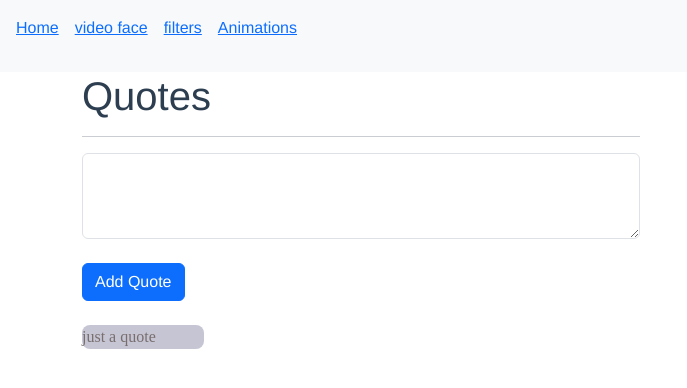
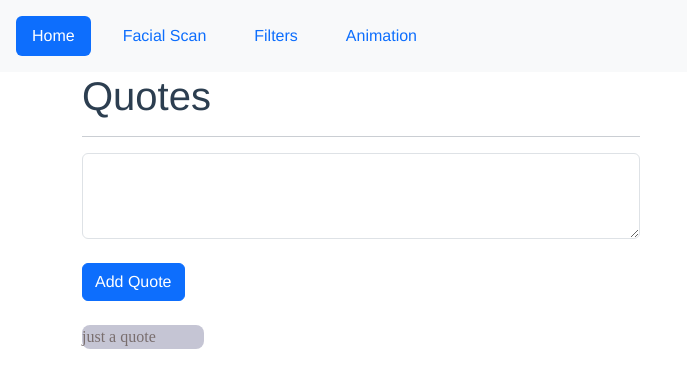
Before and after one commit to jeanpaulrestedur1234/my-project, a Vue app: page / in a window 1280 px wide. Shown: the top 388 px of the page, without its empty margins (0-687 px from the left). Built offline with nearby package versions, Linux system fonts and the light colour scheme.

Commit message:
re organizacion 2

```diff
--- a/src/components/pages/AnimationsComponent.vue
+++ b/src/components/pages/AnimationsComponent.vue
@@ -3,6 +3,7 @@
             <h1>Animations</h1>
             <hr>
             <button class="btn btn-primary" @click="show = !show">alert</button>
+            <br><br>
             <transition name="fade">
                 <div class="alert alert-info" v-if="show">some info</div>
             </transition>
--- a/src/components/pages/NavigateComponent.vue
+++ b/src/components/pages/NavigateComponent.vue
@@ -1,23 +1,23 @@
 <!-- src/components/NavigateComponent.vue -->
 <template>
+
   <nav>
-      <ul>
-        <li>
-          <router-link to="/">Home</router-link>
+    <ul class="nav nav-pills">
+      <li class="nav-item">
+        <router-link class="nav-link" to="/" exact-active-class="active" exact>Home</router-link>
       </li>
-        <li>
-          <router-link to="/facial_scanner">video face</router-link>
+      <li class="nav-item">
+        <router-link class="nav-link" to="/facial_scanner" exact-active-class="active">Facial Scan</router-link>
       </li>
-        <li>
-          <router-link to="/filters" >filters</router-link>
+      <li class="nav-item">
+        <router-link class="nav-link" to="/filters" exact-active-class="active">Filters</router-link>
       </li>
-        <li>
-          <router-link to="/animation" >Animations</router-link>
+      <li class="nav-item">
+        <router-link class="nav-link " to="/animation" exact-active-class="active">Animation</router-link>
       </li>
-
-
     </ul>
   </nav>
+
 </template>
 
 <script>
```
Lines whose indentation alone changed are shown as unchanged.
